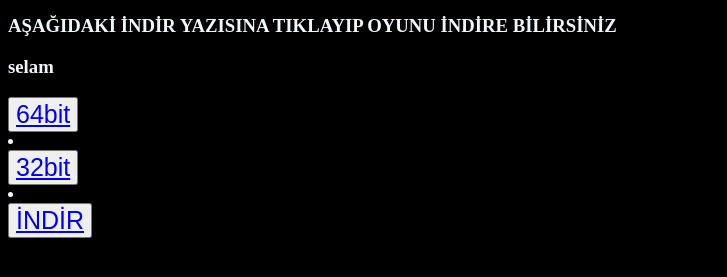
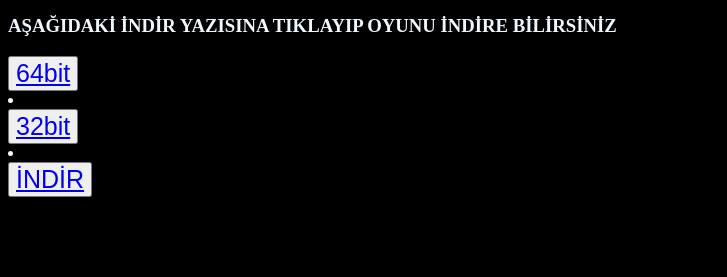
Before and after one commit to mehmetaliorta/oyunbabas-co, a plain HTML site: page index.html in a window 1280 px wide. Shown: the part 477-754 px from the top of the page, without its empty margins (0-727 px from the left). Drawn offline with Linux system fonts and the light colour scheme.

Commit message:
Update index.html

```diff
--- a/index.html
+++ b/index.html
@@ -36,7 +36,7 @@ li{
 
 <h3>ÖNCELİKLE WİNRAR YOKSA  İNDRİN</h3>
 <h3>AŞAĞIDAKİ İNDİR YAZISINA TIKLAYIP OYUNU İNDİRE BİLİRSİNİZ</h3>
-<h3>selam</h3>
+
 
     <BUtton>
         <a href="https://www.win-rar.com/fileadmin/winrar-versions/winrar/winrar-x64-624.exe">64bit</a>
```
